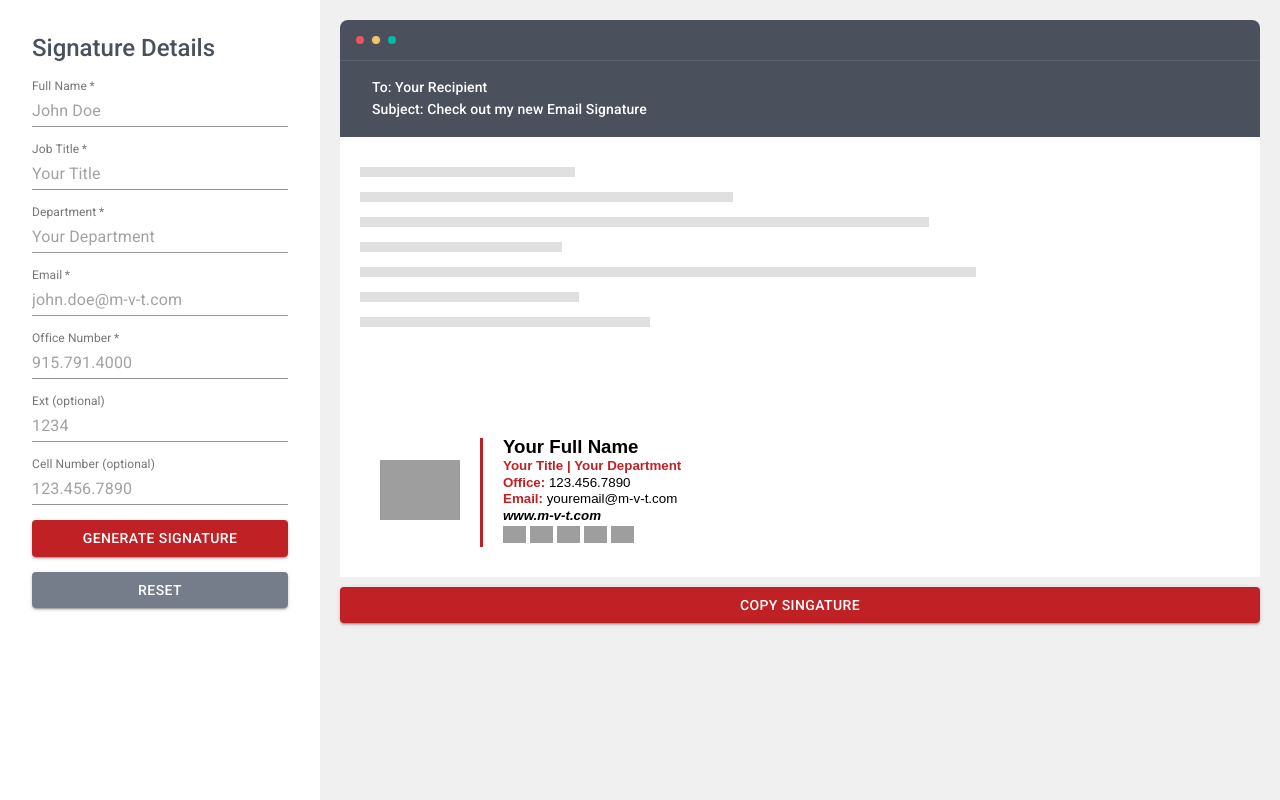
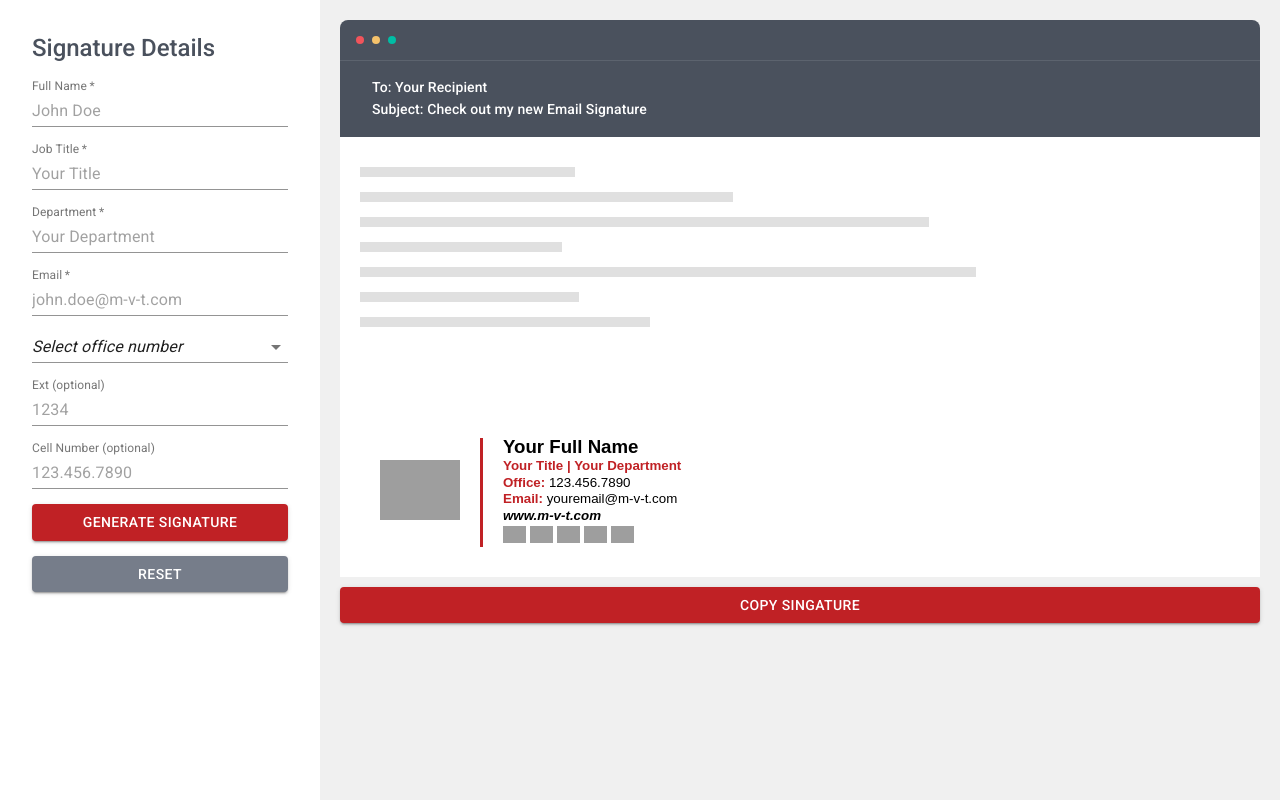
Before and after one commit to driveformv/mvt-email-signature, a React (Create React App) app: page / in a window 1280 px wide. Built offline with nearby package versions, Linux system fonts and the light colour scheme; grey boxes are pictures that could not be loaded.

Commit message:
Make office number input a dropdown

```diff
--- a/src/App.js
+++ b/src/App.js
@@ -5,6 +5,8 @@ import {
 	Box,
 	Typography,
 	TextField,
+	Select,
+	MenuItem,
 	Button,
 	useMediaQuery,
 } from "@material-ui/core";
@@ -139,9 +141,8 @@ function App() {
 							color: "#fff",
 						}}
 					>
-						Mesilla Valley Transportation email signature generator
-						not available on mobile. Please navigate to our desktop
-						version.
+						The MVT email signature generator is not available on
+						mobile devices. Please navigate to our desktop version.
 					</Typography>
 				</Grid>
 			) : (
@@ -196,7 +197,7 @@ function App() {
 									fullWidth
 									required
 								/>
-								<PhoneNumberInput
+								{/* <PhoneNumberInput
 									name="officeNumber"
 									label="Office Number"
 									placeholder="915.791.4000"
@@ -204,7 +205,41 @@ function App() {
 									InputLabelProps={{ shrink: true }}
 									fullWidth
 									required
-								/>
+								/> */}
+								<Select
+									name="officeNumber"
+									displayEmpty
+									inputProps={{
+										"aria-label": "Without label",
+									}}
+									defaultValue=""
+									fullWidth
+									style={{ marginTop: 15 }}
+									required
+								>
+									<MenuItem value="">
+										<em>Select office number</em>
+									</MenuItem>
+									<MenuItem value="575.524.2835">
+										575.524.2835 (Las Cruces Office)
+									</MenuItem>
+									<MenuItem value="915.791.4000">
+										915.791.4000 (El Paso Terminal)
+									</MenuItem>
+									<MenuItem value="915.791.8730">
+										915.791.8730 (El Paso Recruiting)
+									</MenuItem>
+									<MenuItem value="615.691.4367">
+										615.691.4367 (Nashville Terminal)
+									</MenuItem>
+									<MenuItem value="303.426.4174">
+										303.426.4174 (Denver Terminal)
+									</MenuItem>
+									<MenuItem value="956.717.9849">
+										956.717.9849 (Laredo Terminal)
+									</MenuItem>
+								</Select>
+
 								<TextField
 									name="ext"
 									label="Ext (optional)"
```
